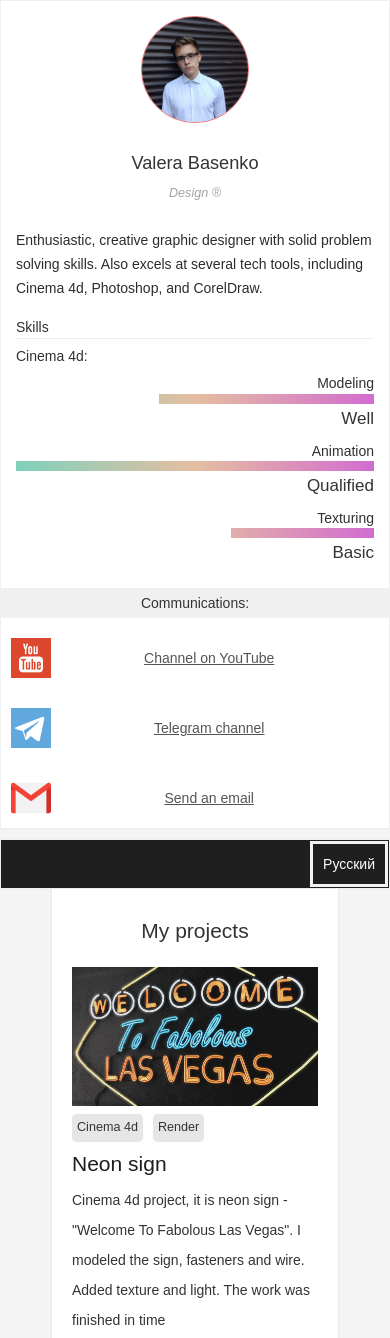
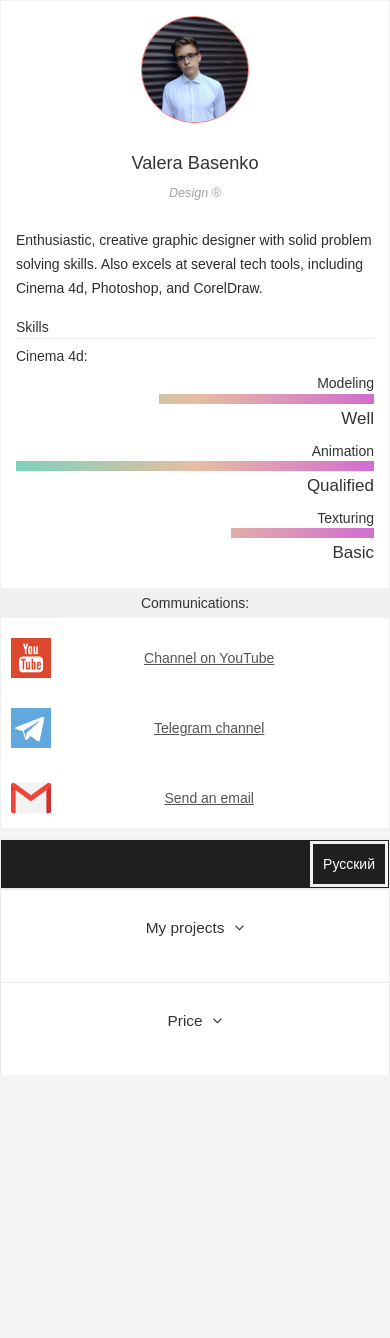
Before and after one commit to basenkoll/basenkoll.github.io, a plain HTML site: page index.html in a window 390 px wide. Shown: the top 1338 px of the page. After the commit the page ends 1075 px from the top, so only its background shows below. Drawn offline with Linux system fonts and the light colour scheme; a web font is replaced by a local one.

Commit message:
Tape updated

```diff
--- a/css/style.css
+++ b/css/style.css
@@ -8,6 +8,9 @@ html{
 body{
     height: 100%;
     background: #f4f4f4;
+}
+i{
+    margin-left: 10px;
 }
 hr{
     float: left;
@@ -27,7 +30,7 @@ h1{
 }
 
 h2{
-    font-size: 1.5em;
+    font-size: 1.1em;
     font-weight: 300;
     text-align: center;
     margin: 10px;
@@ -63,6 +66,7 @@ li{
     padding: 1px;
 }
 .content{
+    display: none;
     width: 80%;
     margin-left: 10%;
     float: left;
@@ -75,6 +79,23 @@ li{
     background: #ffffff;
     padding: 20px;
 
+}
+.button_content{
+    cursor: pointer;
+    width: 80%;
+    margin-left: 10%;
+    float: left;
+    box-shadow: 0px 0px 1px rgba(57, 57, 57, 0.05);
+    font-family: 'Roboto Mono',sans-serif;
+    box-sizing: border-box;
+    border-top:solid #eaeaea 1px;
+    border-left:solid #eaeaea 1px;
+    border-right:solid #eaeaea 1px;
+    background: #ffffff;
+    padding: 20px;
+}
+.button_content:hover{
+    background: #ffffff;
 }
 .content img{
     width: 100%;
@@ -255,6 +276,14 @@ li{
     background: linear-gradient(270deg, #7fd1bc, #e5bea0, #d26cd0);
 }
 @media (max-width: 990px) {
+    .content{
+        width: 100%;
+        margin-left: 0%;
+    }
+    .button_content{
+        width: 100%;
+        margin-left: 0%;
+    }
  .circle_photo{
     border-radius: 200px;
     width: 30%;
--- a/index.html
+++ b/index.html
@@ -87,8 +87,12 @@
 
     </div>
      <div class="col-md-9 col-xs-12">
-        <div class="content">
-        <h2>My projects</h2>
+       <div class="row">
+        <div id="projects" class="button_content">
+            <h2>My projects<i id="proj" class="fa fa-angle-down" aria-hidden="true"></i></h2>
+        </div>
+
+        <div id="project_content" class="content">
         <img src="pictures/Neon.JPG" alt="">
         <div class="tags">
             Cinema 4d
@@ -112,6 +116,18 @@ The work was finished in time</p>
          <p>Lorem ipsum dolor sit amet, consectetur adipisicing elit. Neque vero saepe veniam nulla libero, necessitatibus.</p>
         </div>
 
+         <div id="price" class="button_content">
+            <h2>Price<i id="pr" class="fa fa-angle-down" aria-hidden="true"></i></h2>
+        </div>
+        <div id="price_content" class="content">
+         <p>Animation: 8$ for 10s; <br>
+         Model: ~ 10$; <br>
+         Rig: ~ 20$;
+         </p>
+        </div>
+       </div>
+
+
 
 
     </div>
@@ -123,6 +139,23 @@ The work was finished in time</p>
 
   </div>
 
+    <script>
 
+  $('#projects').click(function(){
+      $('#project_content').slideToggle(200);
+      $('#proj').toggleClass('fa-angle-up');
+      $('#proj').toggleClass('fa-angle-down');
+
+
+  });
+
+    $('#price').click(function(){
+      $('#price_content').slideToggle(200);
+      $('#pr').toggleClass('fa-angle-up');
+      $('#pr').toggleClass('fa-angle-down');
+
+
+  });
+    </script>
   </body>
 </html>
```
